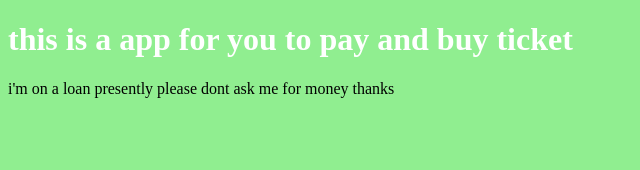
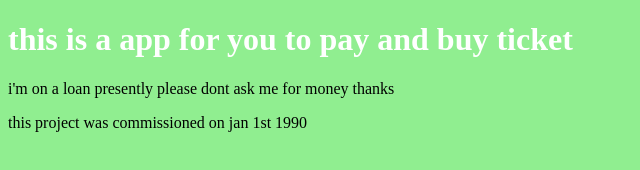
Before and after one commit to oluwapelumi2366/ticketapp, a plain HTML site: page index.html in a window 1280 px wide. Shown: the whole page, without its empty margins (0-640 px from the left). Drawn offline with Linux system fonts and the light colour scheme.

Commit message:
this project was commisioned in 1990

```diff
--- a/index.html
+++ b/index.html
@@ -19,5 +19,6 @@
 
 		<h1> this is a app for you to pay and buy ticket</h1>
 		<p>i'm on a loan presently please dont ask me for money thanks</p>
+<p>this project was commissioned on jan 1st 1990</p>
 	</body>
 </html>
```
